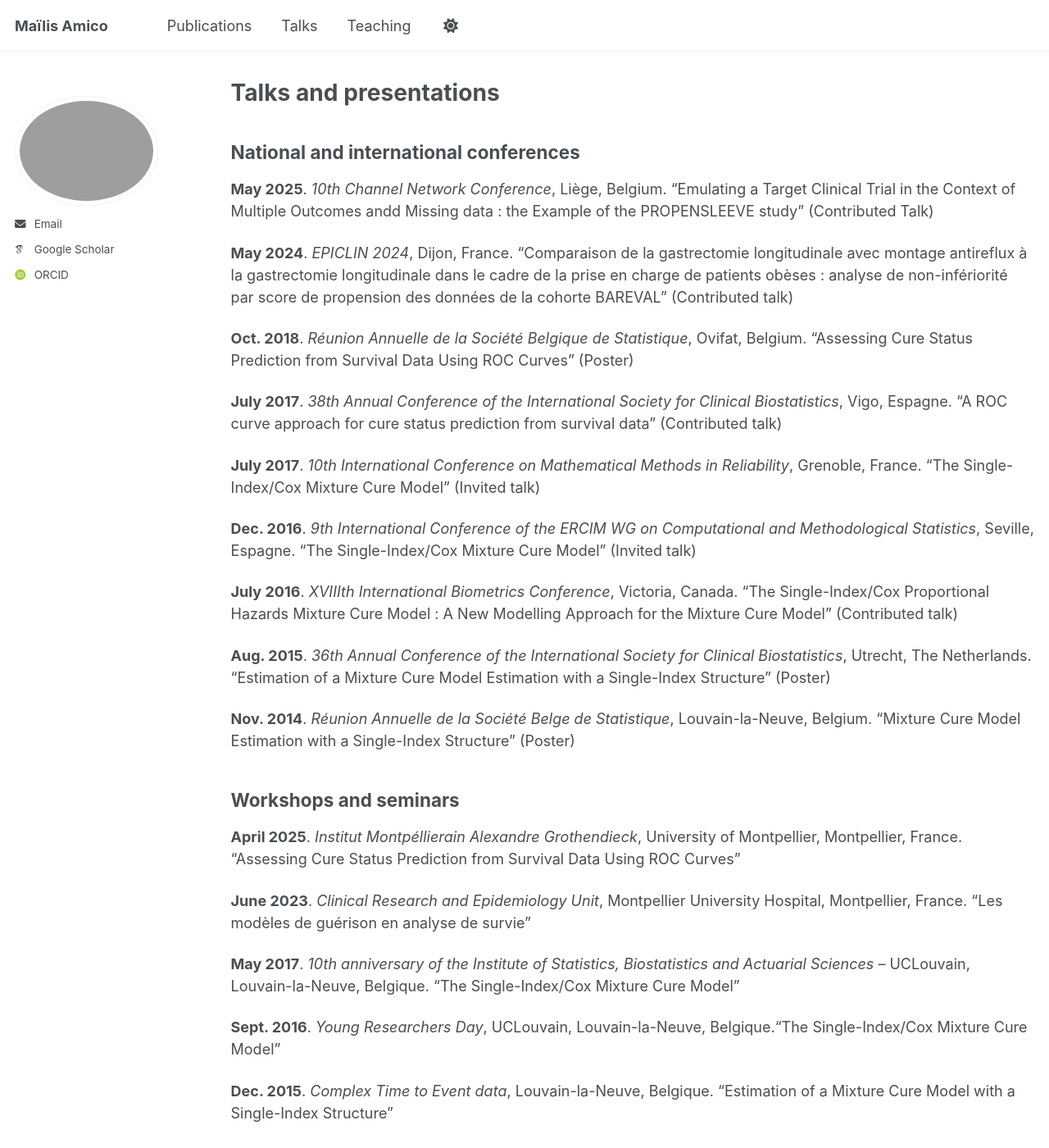
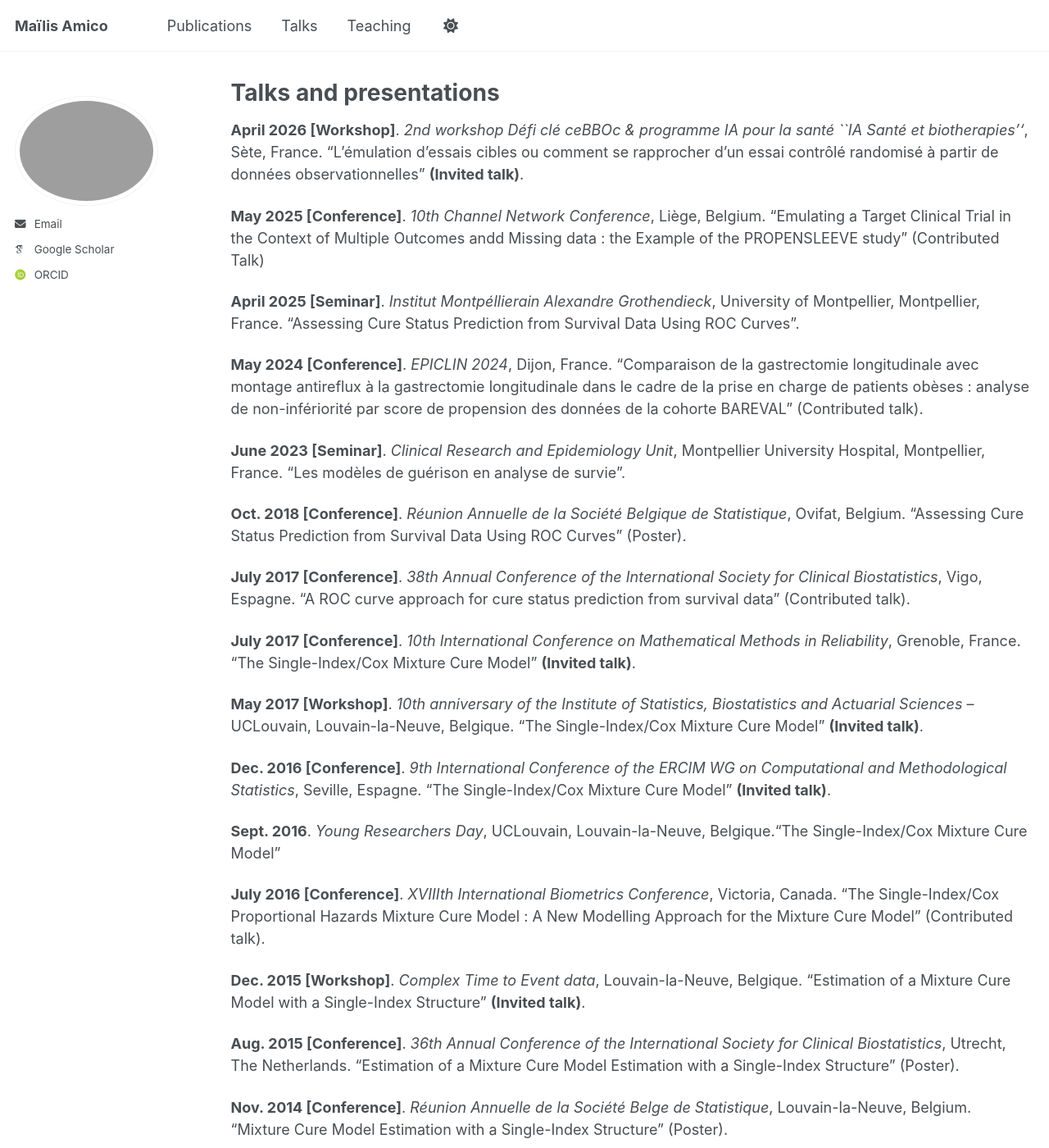
Before and after one commit to maamico/maamico.github.io, a Jekyll site: the page built from _pages/talks.md, in a window 1280 px wide and 1400 px high. Shown: the whole window at 82% size. Built offline with Jekyll 4.4.1, drawn with Linux system fonts in a browser that asks for light colours; some web fonts are replaced; a script that is not in the unit is left out; some of the changed text lies outside the part shown.

Commit message:
Update talks and presentations with new entries

```diff
--- a/_pages/talks.md
+++ b/_pages/talks.md
@@ -4,35 +4,34 @@ title: "Talks and presentations"
 permalink: /talks/
 author_profile: true
 ---
+**April 2026 [Workshop]**. *2nd workshop Défi clé ceBBOc & programme IA pour la santé ``IA Santé et biotherapies''*, Sète, France. "L'émulation d'essais cibles ou comment se rapprocher d'un essai contrôlé randomisé à partir de données observationnelles" **(Invited talk)**.
 
-## National and international conferences
-**May 2025**. *10th Channel Network Conference*, Liège, Belgium. "Emulating a Target Clinical Trial in the Context of Multiple Outcomes andd Missing data : the Example of the PROPENSLEEVE study" (Contributed Talk)
+**May 2025 [Conference]**. *10th Channel Network Conference*, Liège, Belgium. "Emulating a Target Clinical Trial in the Context of Multiple Outcomes andd Missing data : the Example of the PROPENSLEEVE study" (Contributed Talk)
 
-**May 2024**. *EPICLIN 2024*, Dijon, France. “Comparaison de la gastrectomie longitudinale avec montage antireflux à la gastrectomie longitudinale dans le cadre de la prise en charge de patients obèses : analyse de non-infériorité par score de propension des données de la cohorte BAREVAL” (Contributed talk)
+**April 2025 [Seminar]**. *Institut Montpéllierain Alexandre Grothendieck*, University of Montpellier, Montpellier, France. "Assessing Cure Status Prediction from Survival Data Using ROC Curves".
 
-**Oct. 2018**. *Réunion Annuelle de la Société Belgique de Statistique*, Ovifat, Belgium. “Assessing Cure Status Prediction from Survival Data Using ROC Curves” (Poster)
+**May 2024 [Conference]**. *EPICLIN 2024*, Dijon, France. “Comparaison de la gastrectomie longitudinale avec montage antireflux à la gastrectomie longitudinale dans le cadre de la prise en charge de patients obèses : analyse de non-infériorité par score de propension des données de la cohorte BAREVAL” (Contributed talk).
 
-**July 2017**. *38th Annual Conference of the International Society for Clinical Biostatistics*, Vigo, Espagne. “A ROC curve approach for cure status prediction from survival data” (Contributed talk)
+**June 2023 [Seminar]**. *Clinical Research and Epidemiology Unit*, Montpellier University Hospital, Montpellier, France. “Les modèles de guérison en analyse de survie”.
 
-**July 2017**. *10th International Conference on Mathematical Methods in Reliability*, Grenoble, France. “The Single-Index/Cox Mixture Cure Model” (Invited talk)
+**Oct. 2018 [Conference]**. *Réunion Annuelle de la Société Belgique de Statistique*, Ovifat, Belgium. “Assessing Cure Status Prediction from Survival Data Using ROC Curves” (Poster).
 
-**Dec. 2016**. *9th International Conference of the ERCIM WG on Computational and Methodological Statistics*, Seville, Espagne. “The Single-Index/Cox Mixture Cure Model” (Invited talk)
+**July 2017 [Conference]**. *38th Annual Conference of the International Society for Clinical Biostatistics*, Vigo, Espagne. “A ROC curve approach for cure status prediction from survival data” (Contributed talk).
 
-**July 2016**. *XVIIIth International Biometrics Conference*, Victoria, Canada. “The Single-Index/Cox Proportional Hazards Mixture Cure Model : A New Modelling Approach for the Mixture Cure Model” (Contributed talk)
+**July 2017 [Conference]**. *10th International Conference on Mathematical Methods in Reliability*, Grenoble, France. “The Single-Index/Cox Mixture Cure Model” **(Invited talk)**.
 
-**Aug. 2015**. *36th Annual Conference of the International Society for Clinical Biostatistics*, Utrecht, The Netherlands. “Estimation of a Mixture Cure Model Estimation with a Single-Index Structure” (Poster)
+**May 2017 [Workshop]**. *10th anniversary of the Institute of Statistics, Biostatistics and Actuarial Sciences* – UCLouvain, Louvain-la-Neuve, Belgique. “The Single-Index/Cox Mixture Cure Model” **(Invited talk)**.
 
-**Nov. 2014**. *Réunion Annuelle de la Société Belge de Statistique*, Louvain-la-Neuve, Belgium. “Mixture Cure Model Estimation with a Single-Index Structure” (Poster)
-
-## Workshops and seminars
-**April 2025**. *Institut Montpéllierain Alexandre Grothendieck*, University of Montpellier, Montpellier, France. "Assessing Cure Status Prediction from Survival Data Using ROC Curves"
-
-**June 2023**. *Clinical Research and Epidemiology Unit*, Montpellier University Hospital, Montpellier, France. “Les modèles de guérison en analyse de survie”
-
-**May 2017**. *10th anniversary of the Institute of Statistics, Biostatistics and Actuarial Sciences* – UCLouvain, Louvain-la-Neuve, Belgique. “The Single-Index/Cox Mixture Cure Model”
+**Dec. 2016 [Conference]**. *9th International Conference of the ERCIM WG on Computational and Methodological Statistics*, Seville, Espagne. “The Single-Index/Cox Mixture Cure Model” **(Invited talk)**.
 
 **Sept. 2016**. *Young Researchers Day*, UCLouvain, Louvain-la-Neuve, Belgique.“The Single-Index/Cox Mixture Cure Model”
 
-**Dec. 2015**. *Complex Time to Event data*, Louvain-la-Neuve, Belgique. “Estimation of a Mixture Cure Model with a Single-Index Structure”
+**July 2016 [Conference]**. *XVIIIth International Biometrics Conference*, Victoria, Canada. “The Single-Index/Cox Proportional Hazards Mixture Cure Model : A New Modelling Approach for the Mixture Cure Model” (Contributed talk).
 
-**Sept. 2014**. *Young Researchers Day*, UCLouvain, Louvain-la-Neuve, Belgique. “Mixture Cure Model Estimation with a Single-Index Structure”
+**Dec. 2015 [Workshop]**. *Complex Time to Event data*, Louvain-la-Neuve, Belgique. “Estimation of a Mixture Cure Model with a Single-Index Structure” **(Invited talk)**.
+
+**Aug. 2015 [Conference]**. *36th Annual Conference of the International Society for Clinical Biostatistics*, Utrecht, The Netherlands. “Estimation of a Mixture Cure Model Estimation with a Single-Index Structure” (Poster).
+
+**Nov. 2014 [Conference]**. *Réunion Annuelle de la Société Belge de Statistique*, Louvain-la-Neuve, Belgium. “Mixture Cure Model Estimation with a Single-Index Structure” (Poster).
+
+**Sept. 2014**. *Young Researchers Day*, UCLouvain, Louvain-la-Neuve, Belgique. “Mixture Cure Model Estimation with a Single-Index Structure”.
```
